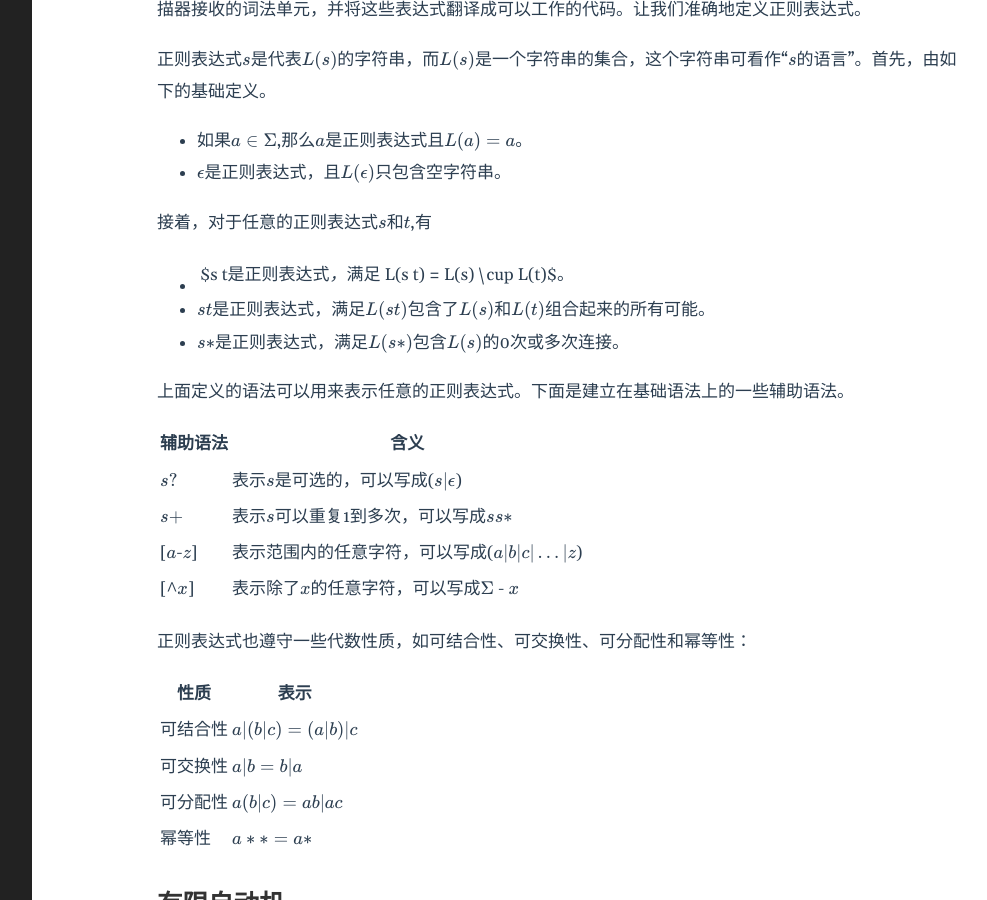
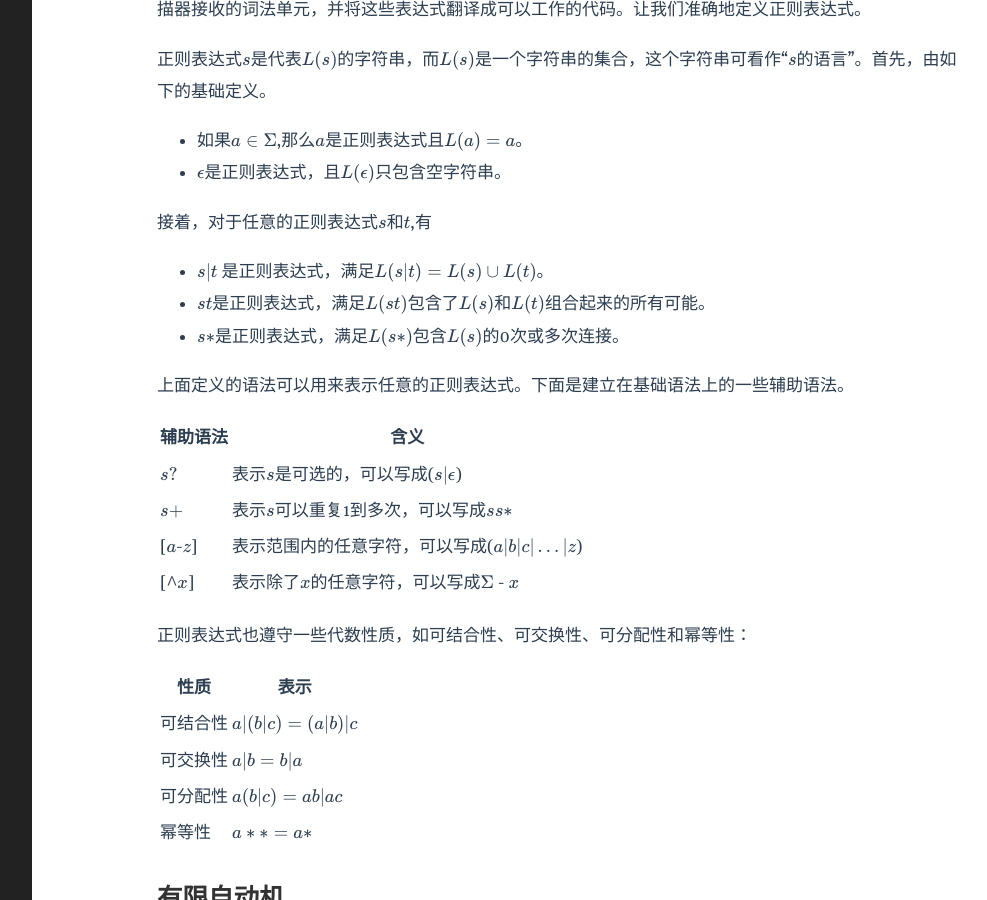
Before and after one commit to cangye-ma/cangye-ma.github.io, a Jekyll site: the page built from _posts/2023-04-29-Scanning-compilerbook.md, in a window 1280 px wide and 900 px high, scrolled down 1818 px. Shown: the whole window, without its empty margins (188-1175 px from the left). Built offline with Jekyll 4.4.1, drawn with Linux system fonts in a browser that asks for light colours; formulas are drawn with MathJax 3.

```diff
--- a/_posts/2023-04-29-Scanning-compilerbook.md
+++ b/_posts/2023-04-29-Scanning-compilerbook.md
@@ -86,7 +86,7 @@
 - $\epsilon$是正则表达式，且$L(\epsilon)$只包含空字符串。
 
 接着，对于任意的正则表达式$s$和$t$,有
-- $s | t$ 是正则表达式，满足$ L(s | t) = L(s) \cup L(t)$。
+- $s\|t$ 是正则表达式，满足$ L(s \| t) = L(s) \cup L(t)$。
 - $st$是正则表达式，满足$L(st)$包含了$L(s)$和$L(t)$组合起来的所有可能。
 - $ s* $是正则表达式，满足$L(s*)$包含$L(s)$的0次或多次连接。
 
```
